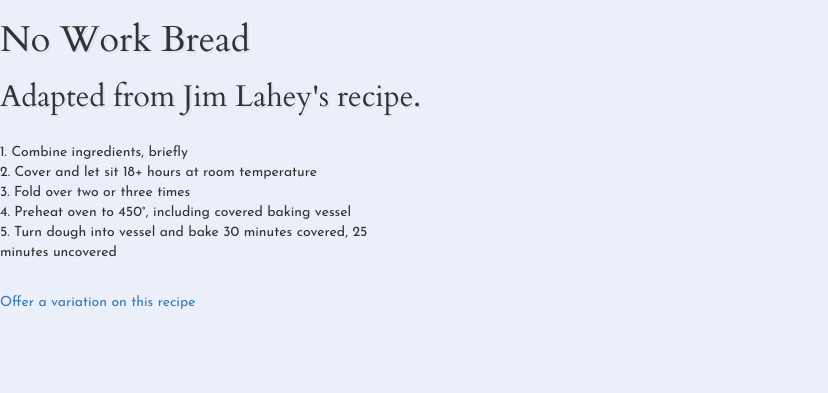
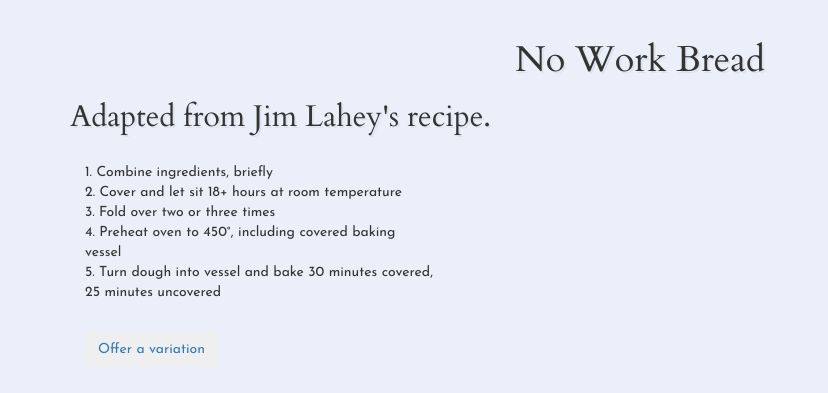
Before and after one commit to TeamReciprocity/reciprocity, a Django app: page /recipe/view/1/ in a window 1280 px wide. Shown: the part 52-445 px from the top of the page, without its empty margins (0-828 px from the left). Run offline with Django 3.2, Linux system fonts and the light colour scheme; a user stored in the database is signed in; data comes from the database, SQL or seed files in the repository; data that the repository does not hold is empty; parts of the project's set-up code (start-up, migrations or seed data) failed here and were passed over; some libraries are stand-ins or nearby versions.

Commit message:
detail view styled

```diff
--- a/reciprocity/recipe/templates/recipe/view-recipe.html
+++ b/reciprocity/recipe/templates/recipe/view-recipe.html
@@ -1,10 +1,13 @@
 {% extends 'reciprocity/base.html' %}
+
 {% block title %}
 Reciprocity - {{ recipe.title }}
 {% endblock %}
+
 {% block content %}
-<h1> {{ recipe.title }} </h1>
-<h2> {{ recipe.description }} </h2>
+<div class="container">
+  <h1 class="page_title">{{ recipe.title }}</h1>
+  <h2>{{ recipe.description }}</h2>
   <div class="container-fluid">
     {% for ingredient in recipe.ingredients_in_recipe.all %}
     <div class="row">
@@ -13,15 +16,19 @@ Reciprocity - {{ recipe.title }}
       <div class="col-md-5"></div>
     </div>
     {% endfor %}
-</div>
     <div class="row">
       <div class="col-md-4">{{ recipe.directions|linebreaks }}</div>
       <div class="col-md-8"></div>
     </div>
     {% if request.user.pk == recipe.author.pk %}
-<a href="{% url 'edit-recipe' pk=recipe.pk %}">Edit this recipe</a>
+    <a href="{% url 'edit-recipe' pk=recipe.pk %}">
+      <button class="btn">Edit this recipe</button></a>
     {% endif %}
     {% if recipe.privacy == 'pu' %}
-<a href="{% url 'vary-recipe' pk=recipe.pk %}">Offer a variation on this recipe</a>
+    <a href="{% url 'vary-recipe' pk=recipe.pk %}">
+      <button class="btn">Offer a variation</button></a>
     {% endif %}
+  </div>
+</div>
+
 {% endblock %}
```
Lines whose indentation alone changed are shown as unchanged.
